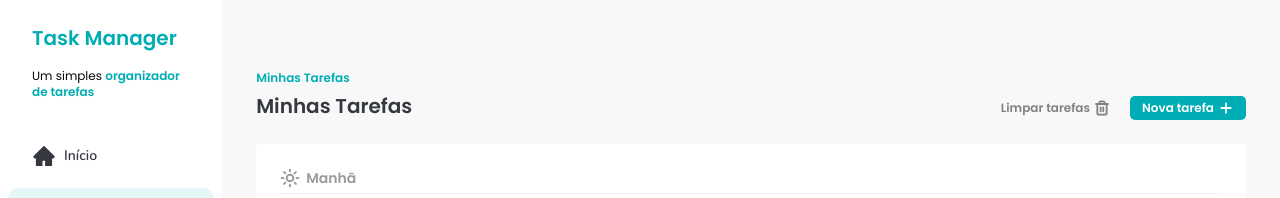
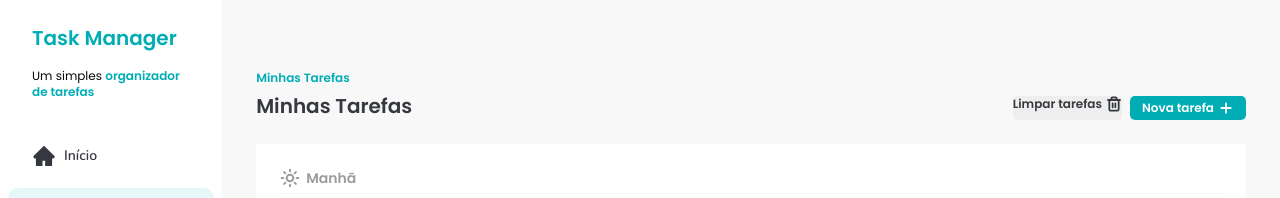
Before and after one commit to pc-silva/app-task-manager, a React (Vite) app: page / in a window 1280 px wide. Shown: the top 198 px of the page. Built offline with nearby package versions, Linux system fonts and the light colour scheme.

Commit message:
created buttons for the AddTaskDialog components

```diff
--- a/src/components/AddTaskDialog.jsx
+++ b/src/components/AddTaskDialog.jsx
@@ -18,8 +18,12 @@ export const AddTaskDialog = ({ isOpen }) => {
           <Input label={"Horário"} placeholder="Selecione" />
           <Input label={"Descrição"} placeholder="Descreva a tarefa" />
           <div className="flex justify-between gap-2">
-            <Button className="w-full">Cancelar</Button>
-            <Button className="w-full">Salvar</Button>
+            <Button size="medium" variant="secondary" className="w-full">
+              Cancelar
+            </Button>
+            <Button size="medium" className="w-full">
+              Salvar
+            </Button>
           </div>
         </div>
       </div>
--- a/src/components/Button.jsx
+++ b/src/components/Button.jsx
@@ -2,18 +2,29 @@ export const Button = ({
   children,
   variant = "primary",
   className,
+  size = "small",
   ...rest
 }) => {
   function getVariantButton() {
     if (variant === "primary") {
       return "bg-[#00ADB5] px-3 py-1 text-white";
     }
+    if (variant === "secondary") {
+      return "bg-[#EEEEEE] text-[#35383E]";
+    }
     return "bg-transparent px-3 py-1 text-[#818181]";
+  }
+
+  function getSizeButton() {
+    if (size === "medium") {
+      return "text-sm px-3 py-2 font-semibold";
+    }
+    return;
   }
 
   return (
     <button
-      className={`flex cursor-pointer justify-center gap-1 rounded-[5px] transition-opacity hover:opacity-75 ${getVariantButton()} ${className}`}
+      className={`font-poppins flex cursor-pointer justify-center gap-1 rounded-[5px] transition-opacity hover:opacity-75 ${getVariantButton()} ${getSizeButton()} ${className}`}
       {...rest}
     >
       {children}
```
